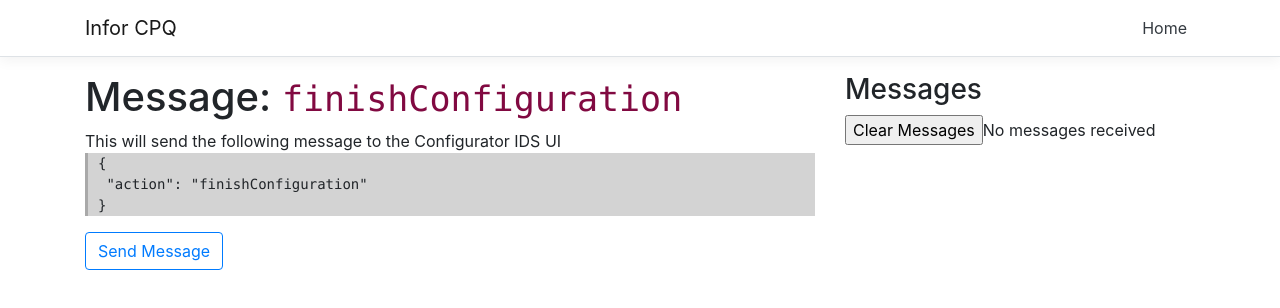
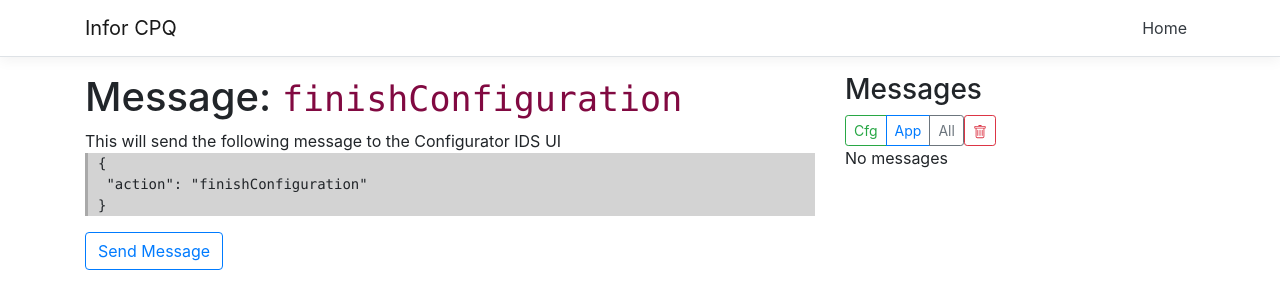
Before and after one commit to timdunham/ext-app-sample, a React (Create React App) app in the folder ClientApp/: page /send/finish in a window 1280 px wide. Shown: the top 308 px of the page. Built offline with nearby package versions, Linux system fonts and the light colour scheme.

Commit message:
filterable messages

```diff
--- a/ClientApp/package.json
+++ b/ClientApp/package.json
@@ -19,6 +19,7 @@
     "reactstrap": "8.1.1",
     "redux": "4.0.4",
     "redux-thunk": "2.3.0",
+    "reselect": "^4.0.0",
     "svgo": "1.3.0"
   },
   "devDependencies": {
--- a/ClientApp/src/components/Messages/Messages.tsx
+++ b/ClientApp/src/components/Messages/Messages.tsx
@@ -1,18 +1,101 @@
 import * as React from 'react';
 import { useDispatch, useSelector } from 'react-redux';
+import { createSelector } from 'reselect';
 import { ApplicationState } from '../../store';
 import * as ReceivedMessages from '../../store/ReceivedMessages';
 import Message from './Message';
+import VisibilityButton from './VisibilityButton';
+
+const visibilityFilter = (visibility: ReceivedMessages.Visibility, messages: ReceivedMessages.Message[]) => {
+  switch (visibility) {
+    case ReceivedMessages.Visibility.All:
+      return messages;
+    case ReceivedMessages.Visibility.Cfg:
+      return messages.filter(m => !m.outgoing);
+    case ReceivedMessages.Visibility.App:
+      return messages.filter(m => m.outgoing);
+  }
+}
+
+const visibilitySelector = createSelector(
+  [
+    (state: ApplicationState) => state.receivedMessages.visibility,
+    (state: ApplicationState) => state.receivedMessages.messages,
+  ],
+  visibilityFilter
+)
+
 
 const Messages: React.FC = () => {
-  const state = useSelector((state: ApplicationState) => state.receivedMessages);
+  const messages = useSelector(visibilitySelector);
   const dispatch = useDispatch();
   const clearMessages = () => { dispatch(ReceivedMessages.actionCreators.clearMessages()); }
+  const setVisibility = (visibility: ReceivedMessages.Visibility) => dispatch(ReceivedMessages.actionCreators.setVisibility(visibility));
+
   return (<div>
     <h3>Messages</h3>
-    <input type="button" onClick={clearMessages} value="Clear Messages" />
-    { (!state.received) ? <span>No messages received</span> : state.messages.map( m => <Message {...m} />)}
+    <div className="btn-toolbar" role="toolbar" aria-label="Toolbar with button groups">
+      <div className="btn-group btn-group-sm" role="group">
+        <VisibilityButton {...{ visibility: ReceivedMessages.Visibility.Cfg, label: "Cfg", color: "success" }} />
+        <VisibilityButton {...{ visibility: ReceivedMessages.Visibility.App, label: "App", color: "primary" }} />
+        <VisibilityButton {...{ visibility: ReceivedMessages.Visibility.All, label: "All", color: "secondary" }} />
+      </div>
+      <div className="btn-group btn-group-sm" role="group">
+        <button onClick={clearMessages} type="button" className="btn btn-outline-danger icon-delete">
+          <svg width="1em" height="1em" viewBox="0 0 16 16" className="bi bi-trash" fill="currentColor" xmlns="http://www.w3.org/2000/svg">
+            <path d="M5.5 5.5A.5.5 0 0 1 6 6v6a.5.5 0 0 1-1 0V6a.5.5 0 0 1 .5-.5zm2.5 0a.5.5 0 0 1 .5.5v6a.5.5 0 0 1-1 0V6a.5.5 0 0 1 .5-.5zm3 .5a.5.5 0 0 0-1 0v6a.5.5 0 0 0 1 0V6z" />
+            <path fill-rule="evenodd" d="M14.5 3a1 1 0 0 1-1 1H13v9a2 2 0 0 1-2 2H5a2 2 0 0 1-2-2V4h-.5a1 1 0 0 1-1-1V2a1 1 0 0 1 1-1H6a1 1 0 0 1 1-1h2a1 1 0 0 1 1 1h3.5a1 1 0 0 1 1 1v1zM4.118 4L4 4.059V13a1 1 0 0 0 1 1h6a1 1 0 0 0 1-1V4.059L11.882 4H4.118zM2.5 3V2h11v1h-11z" />
+          </svg>
+        </button>
+      </div>
+    </div>
+    { (messages.length == 0) ? <span>No messages</span> : messages.map(m => <Message {...m} />)}
   </div>);
 }
 
 export default Messages;
+
+
+// const Messages: React.FC<ReceivedMessages.Message[]> = (messages: ReceivedMessages.Message[]) => {
+//   const dispatch = useDispatch();
+//   const clearMessages = () => { dispatch(ReceivedMessages.actionCreators.clearMessages()); }
+//   return (<div>
+//     <h3>Messages</h3>
+//     <div className="btn-toolbar" role="toolbar" aria-label="Toolbar with button groups">
+//       <div className="btn-group btn-group-sm" role="group">
+//         <button type="button" className="btn btn-outline-success">Cfg</button>
+//         <button type="button" className="btn btn-outline-primary">App</button>
+//         <button type="button" className="btn btn-secondary">Both</button>
+//       </div>
+//       <div className="btn-group btn-group-sm" role="group">
+//         <button onClick={clearMessages} type="button" className="btn btn-outline-danger icon-delete">
+//           <svg width="1em" height="1em" viewBox="0 0 16 16" className="bi bi-trash" fill="currentColor" xmlns="http://www.w3.org/2000/svg">
+//             <path d="M5.5 5.5A.5.5 0 0 1 6 6v6a.5.5 0 0 1-1 0V6a.5.5 0 0 1 .5-.5zm2.5 0a.5.5 0 0 1 .5.5v6a.5.5 0 0 1-1 0V6a.5.5 0 0 1 .5-.5zm3 .5a.5.5 0 0 0-1 0v6a.5.5 0 0 0 1 0V6z" />
+//             <path fill-rule="evenodd" d="M14.5 3a1 1 0 0 1-1 1H13v9a2 2 0 0 1-2 2H5a2 2 0 0 1-2-2V4h-.5a1 1 0 0 1-1-1V2a1 1 0 0 1 1-1H6a1 1 0 0 1 1-1h2a1 1 0 0 1 1 1h3.5a1 1 0 0 1 1 1v1zM4.118 4L4 4.059V13a1 1 0 0 0 1 1h6a1 1 0 0 0 1-1V4.059L11.882 4H4.118zM2.5 3V2h11v1h-11z" />
+//           </svg>
+//         </button>
+//       </div>
+//     </div>
+//     {messages && messages.length
+//       ? messages.map((message, index) => <Message key={index} {...message} />)
+//       : "No messages"}
+//   </div>
+//   );
+// };
+
+// const mapStateToProps = (state: ApplicationState) => {
+//   const { receivedMessages } = state;
+//   //const todos = getTodosByVisibilityFilter(state, visibilityFilter);
+//   return { state };
+//   //   const allTodos = getTodos(state);
+//   //   return {
+//   //     todos:
+//   //       visibilityFilter === VISIBILITY_FILTERS.ALL
+//   //         ? allTodos
+//   //         : visibilityFilter === VISIBILITY_FILTERS.COMPLETED
+//   //           ? allTodos.filter(todo => todo.completed)
+//   //           : allTodos.filter(todo => !todo.completed)
+//   //   };
+// };
+// // export default TodoList;
+// export default connect(mapStateToProps)(Messages);
--- /dev/null
+++ b/ClientApp/src/components/Messages/VisibilityButton.tsx
@@ -0,0 +1,19 @@
+import React from "react";
+import { useDispatch } from "react-redux";
+import * as ReceivedMessages from '../../store/ReceivedMessages';
+
+export interface VisibilityProps
+{
+    visibility: ReceivedMessages.Visibility,
+    label: string,
+    color: string
+}
+
+const VisibilityButton: React.FC<VisibilityProps> = (props) => {
+    const dispatch = useDispatch();
+    const setVisibility = () => dispatch(ReceivedMessages.actionCreators.setVisibility(props.visibility));
+    const className = `btn btn-outline-${props.color}`
+    return <button onClick={setVisibility} type="button" className={className}>{props.label}</button>
+  }
+
+export default VisibilityButton;
--- a/ClientApp/src/store/ReceivedMessages.ts
+++ b/ClientApp/src/store/ReceivedMessages.ts
@@ -2,6 +2,7 @@ import { Action, Reducer } from 'redux';
 
 export interface ReceivedMessageState {
     received: boolean;
+    visibility: Visibility;
     messages: Message[];
 }
 export interface Message {
@@ -10,15 +11,23 @@ export interface Message {
     message: string;
 }
 
+export enum Visibility {
+    Cfg = 1,
+    App,
+    All
+}
+
 export interface ReceiveMessage { type: 'RECEIVE_MESSAGE', message: string }
 export interface SendMessage { type: 'SEND_MESSAGE', message: any }
+export interface SetVisibility { type: 'SET_VISIBILITY', visibility: Visibility }
 export interface ClearMessages { type: 'CLEAR_MESSAGES' }
 
-export type KnownAction = ReceiveMessage | SendMessage | ClearMessages;
+export type KnownAction = ReceiveMessage | SendMessage | SetVisibility | ClearMessages;
 
 export const actionCreators = {
     receiveMessage: (message: string) => ({ type: 'RECEIVE_MESSAGE', message: message } as ReceiveMessage),
     sendMessage: (message: any) => ({ type: 'SEND_MESSAGE', message: message } as SendMessage),
+    setVisibility: (visibility: Visibility) => ({ type: 'SET_VISIBILITY', visibility: visibility }),
     clearMessages: () => ({ type: 'CLEAR_MESSAGES' } as ClearMessages)
 };
 
@@ -26,6 +35,7 @@ export const reducer: Reducer<ReceivedMessageState> = (state: ReceivedMessageSta
     if (state === undefined) {
         return {
             received: false,
+            visibility: Visibility.All,
             messages: []
         };
     }
@@ -34,17 +44,23 @@ export const reducer: Reducer<ReceivedMessageState> = (state: ReceivedMessageSta
     switch (action.type) {
         case 'RECEIVE_MESSAGE':
             const messageJson = action ? JSON.parse(action.message) : { command: "unknown" };
-            const command:any = messageJson.command || "";
+            const command: any = messageJson.command || "";
             return {
+                ...state,
                 received: true,
-                messages: [...state.messages, { outgoing: false, command: command, message: action.message} ]
+                messages: [...state.messages, { outgoing: false, command: command, message: action.message }]
             };
         case 'SEND_MESSAGE':
             const sendCommand = action.message.action || "unknown";
             window.parent.postMessage(action.message, "*");
             return {
                 ...state,
-                messages: [...state.messages, { outgoing: true, command: sendCommand, message: JSON.stringify(action.message)}]
+                messages: [...state.messages, { outgoing: true, command: sendCommand, message: JSON.stringify(action.message) }]
+            };
+        case 'SET_VISIBILITY':
+            return {
+                ...state,
+                visibility: action.visibility
             };
         case 'CLEAR_MESSAGES':
             return {
```
Also changed, not shown: 1 other file (tests, documents, lock files or other folders).
